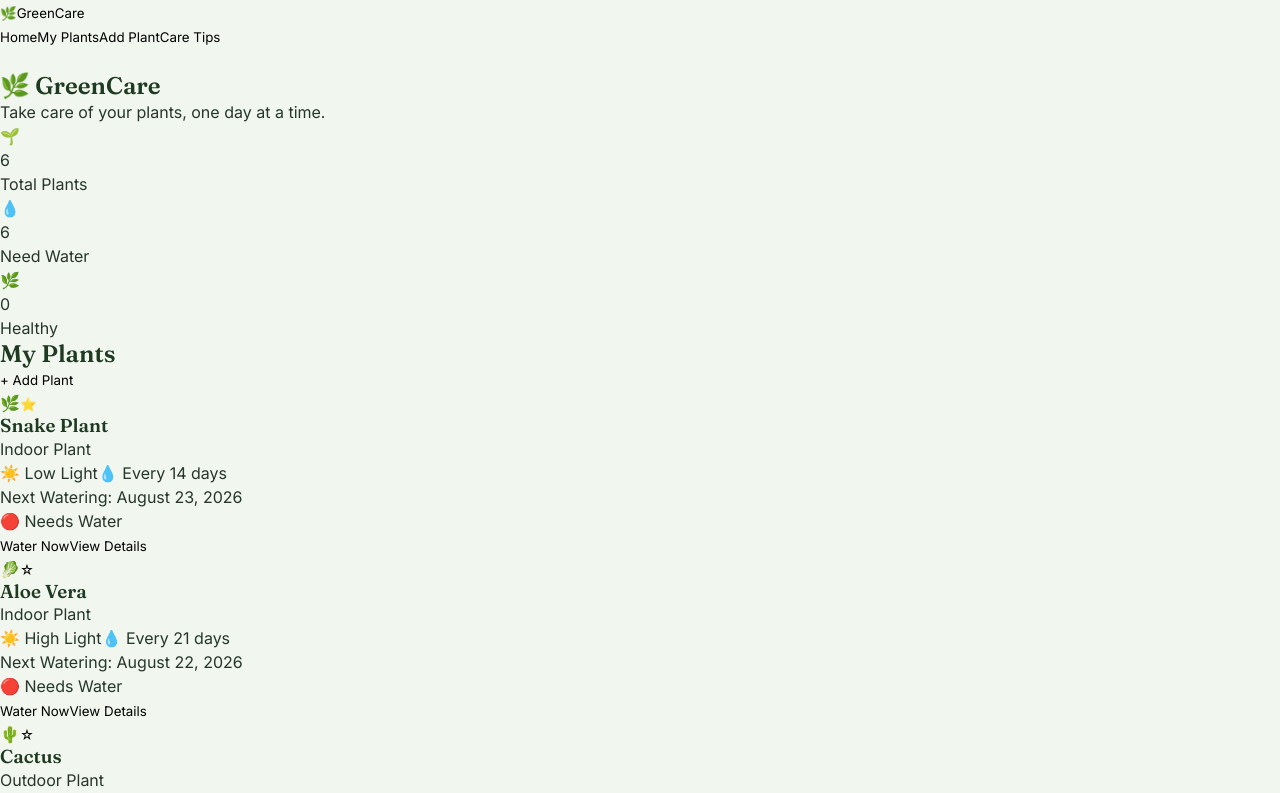
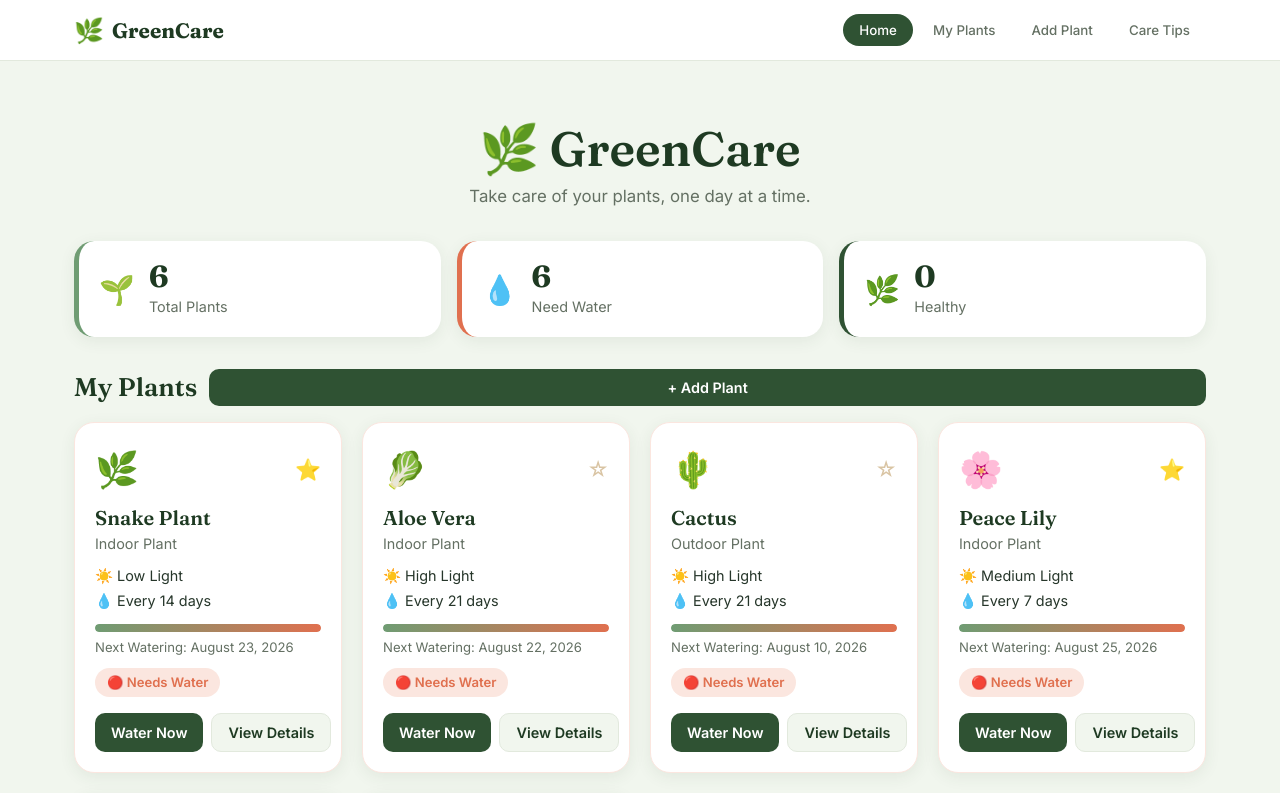
Before and after one commit to Menna-Abed/ITI-Summer-Training-Project, a React (Vite) app: page / in a window 1280 px wide. Shown: the top 793 px of the page. Built offline with nearby package versions, Linux system fonts and the light colour scheme.

Commit message:
Update style.css

```diff
--- a/src/styles/style.css
+++ b/src/styles/style.css
@@ -1,74 +1,610 @@
-
-:root {
-  --forest: #2f5233;
-  --forest-dark: #1e3a22;
-  --sage: #6f9c73;
-  --sage-light: #a8c6a5;
-  --mint-bg: #f1f6ee;
-  --cream: #f8f3e8;
-  --brown: #a67c52;
-  --brown-light: #d9c4a3;
-  --coral: #e0704f;
-  --coral-light: #fbe6df;
-  --white: #ffffff;
-  --text-dark: #26362a;
-  --text-muted: #647063;
-  --border-soft: #e2e9dd;
-  --shadow-soft: 0 4px 16px rgba(47, 82, 51, 0.08);
-  --shadow-lift: 0 10px 28px rgba(47, 82, 51, 0.16);
-  --radius-lg: 20px;
-  --radius-md: 14px;
-  --radius-sm: 10px;
-  --font-display: 'Fraunces', Georgia, serif;
-  --font-body: 'Inter', system-ui, -apple-system, sans-serif;
+.app {
+  min-height: 100vh;
+  display: flex;
+  flex-direction: column;
 }
 
-* {
-  box-sizing: border-box;
-  margin: 0;
-  padding: 0;
+.main-content {
+  flex: 1;
+  width: 100%;
+  max-width: 1180px;
+  margin: 0 auto;
+  padding: 32px 24px 64px;
 }
 
-html {
-  scroll-behavior: smooth;
+.page-narrow {
+  max-width: 640px;
+  margin: 0 auto;
 }
 
-body {
-  font-family: var(--font-body);
+.footer {
+  text-align: center;
+  padding: 20px;
+  color: var(--text-muted);
+  font-size: 0.85rem;
+  border-top: 1px solid var(--border-soft);
+  background: var(--white);
+}
+
+.navbar {
+  background: var(--white);
+  border-bottom: 1px solid var(--border-soft);
+  position: sticky;
+  top: 0;
+  z-index: 20;
+}
+
+.navbar-inner {
+  max-width: 1180px;
+  margin: 0 auto;
+  padding: 14px 24px;
+  display: flex;
+  align-items: center;
+  justify-content: space-between;
+}
+
+.navbar-brand {
+  display: flex;
+  align-items: center;
+  gap: 8px;
+  font-family: var(--font-display);
+  font-size: 1.3rem;
+  font-weight: 700;
+  color: var(--forest-dark);
+}
+
+.navbar-brand-icon {
+  font-size: 1.5rem;
+}
+
+.navbar-links {
+  display: flex;
+  gap: 4px;
+}
+
+.navbar-link {
+  padding: 8px 16px;
+  border-radius: 999px;
+  font-weight: 500;
+  color: var(--text-muted);
+  transition: background 0.18s ease, color 0.18s ease;
+}
+
+.navbar-link:hover {
+  background: var(--mint-bg);
+  color: var(--forest-dark);
+}
+
+.navbar-link-active {
+  background: var(--forest);
+  color: var(--white);
+}
+
+.navbar-link-active:hover {
+  background: var(--forest-dark);
+  color: var(--white);
+}
+
+.navbar-toggle {
+  display: none;
+  flex-direction: column;
+  gap: 5px;
+  padding: 8px;
+}
+
+.navbar-toggle span {
+  width: 22px;
+  height: 2px;
+  background: var(--forest-dark);
+  border-radius: 2px;
+}
+
+@media (max-width: 720px) {
+  .navbar-toggle {
+    display: flex;
+  }
+
+  .navbar-links {
+    position: absolute;
+    top: 100%;
+    left: 0;
+    right: 0;
+    background: var(--white);
+    flex-direction: column;
+    padding: 8px 16px 16px;
+    border-bottom: 1px solid var(--border-soft);
+    display: none;
+    box-shadow: var(--shadow-soft);
+  }
+
+  .navbar-links-open {
+    display: flex;
+  }
+
+  .navbar-link {
+    width: 100%;
+    text-align: left;
+  }
+}
+
+.hero {
+  text-align: center;
+  padding: 28px 16px 8px;
+}
+
+.hero h1 {
+  font-size: clamp(2.2rem, 5vw, 3rem);
+  margin-bottom: 8px;
+}
+
+.hero p {
+  color: var(--text-muted);
+  font-size: 1.05rem;
+}
+
+.section-header {
+  display: flex;
+  align-items: center;
+  justify-content: space-between;
+  gap: 12px;
+  margin: 32px 0 16px;
+  flex-wrap: wrap;
+}
+
+.section-header h2 {
+  font-size: 1.6rem;
+}
+
+.page-subtitle {
+  color: var(--text-muted);
+  margin-bottom: 20px;
+  margin-top: -8px;
+}
+
+.stats-grid {
+  display: grid;
+  grid-template-columns: repeat(3, 1fr);
+  gap: 16px;
+  margin-top: 24px;
+}
+
+.stat-card {
+  background: var(--white);
+  border-radius: var(--radius-lg);
+  padding: 20px;
+  display: flex;
+  align-items: center;
+  gap: 14px;
+  box-shadow: var(--shadow-soft);
+  border-left: 5px solid var(--sage);
+}
+
+.stat-thirsty {
+  border-left-color: var(--coral);
+}
+
+.stat-healthy {
+  border-left-color: var(--forest);
+}
+
+.stat-icon {
+  font-size: 1.8rem;
+}
+
+.stat-value {
+  font-family: var(--font-display);
+  font-size: 1.9rem;
+  font-weight: 700;
+  color: var(--forest-dark);
+  line-height: 1;
+}
+
+.stat-label {
+  color: var(--text-muted);
+  font-size: 0.9rem;
+  margin-top: 4px;
+}
+
+@media (max-width: 640px) {
+  .stats-grid {
+    grid-template-columns: 1fr;
+  }
+}
+
+.search-bar {
+  display: flex;
+  align-items: center;
+  gap: 10px;
+  background: var(--white);
+  border: 1px solid var(--border-soft);
+  border-radius: 999px;
+  padding: 10px 18px;
+  margin-bottom: 14px;
+}
+
+.search-bar input {
+  flex: 1;
+  border: none;
+  background: none;
+  outline: none;
+  color: var(--text-dark);
+}
+
+.search-clear {
+  color: var(--text-muted);
+  font-size: 0.9rem;
+}
+
+.filter-buttons {
+  display: flex;
+  flex-wrap: wrap;
+  gap: 8px;
+  margin-bottom: 24px;
+}
+
+.filter-btn {
+  padding: 8px 16px;
+  border-radius: 999px;
+  border: 1px solid var(--border-soft);
+  background: var(--white);
+  color: var(--text-muted);
+  font-size: 0.9rem;
+  font-weight: 500;
+  transition: all 0.18s ease;
+}
+
+.filter-btn:hover {
+  border-color: var(--sage);
+  color: var(--forest-dark);
+}
+
+.filter-btn-active {
+  background: var(--sage);
+  border-color: var(--sage);
+  color: var(--white);
+}
+
+.plant-grid {
+  display: grid;
+  grid-template-columns: repeat(auto-fill, minmax(260px, 1fr));
+  gap: 20px;
+}
+
+.plant-card {
+  background: var(--white);
+  border-radius: var(--radius-lg);
+  padding: 20px;
+  box-shadow: var(--shadow-soft);
+  border: 1px solid transparent;
+  transition: transform 0.18s ease, box-shadow 0.18s ease;
+  display: flex;
+  flex-direction: column;
+  gap: 10px;
+}
+
+.plant-card:hover {
+  transform: translateY(-4px);
+  box-shadow: var(--shadow-lift);
+}
+
+.plant-card-thirsty {
+  border-color: var(--coral-light);
+}
+
+.plant-card-top {
+  display: flex;
+  align-items: center;
+  justify-content: space-between;
+}
+
+.plant-card-icon {
+  font-size: 2.2rem;
+}
+
+.favorite-btn {
+  font-size: 1.3rem;
+  color: var(--brown-light);
+  transition: transform 0.15s ease;
+}
+
+.favorite-btn:hover {
+  transform: scale(1.15);
+}
+
+.favorite-btn-active {
+  color: #e0a72f;
+}
+
+.plant-card-name {
+  font-size: 1.25rem;
+}
+
+.plant-card-category {
+  color: var(--text-muted);
+  font-size: 0.9rem;
+  margin-top: -6px;
+}
+
+.plant-card-meta {
+  display: flex;
+  flex-direction: column;
+  gap: 4px;
+  font-size: 0.9rem;
+  color: var(--text-dark);
+}
+
+.growth-bar-wrap {
+  display: flex;
+  flex-direction: column;
+  gap: 6px;
+  margin-top: 2px;
+}
+
+.growth-bar-track {
+  width: 100%;
+  height: 8px;
+  border-radius: 999px;
+  background: var(--mint-bg);
+  overflow: hidden;
+}
+
+.growth-bar-fill {
+  height: 100%;
+  border-radius: 999px;
+  background: linear-gradient(90deg, var(--sage) 0%, var(--coral) 100%);
+  transition: width 0.3s ease;
+}
+
+.growth-bar-label {
+  font-size: 0.82rem;
+  color: var(--text-muted);
+}
+
+.status-badge {
+  align-self: flex-start;
+  padding: 5px 12px;
+  border-radius: 999px;
+  font-size: 0.82rem;
+  font-weight: 600;
+}
+
+.status-healthy {
+  background: #e5f2e3;
+  color: var(--forest);
+}
+
+.status-thirsty {
+  background: var(--coral-light);
+  color: var(--coral);
+}
+
+.plant-card-actions {
+  display: flex;
+  gap: 8px;
+  margin-top: auto;
+  padding-top: 6px;
+}
+
+.btn {
+  padding: 10px 16px;
+  border-radius: var(--radius-sm);
+  font-weight: 600;
+  font-size: 0.9rem;
+  transition: transform 0.15s ease, background 0.18s ease, box-shadow 0.18s ease;
+  white-space: nowrap;
+}
+
+.btn:hover {
+  transform: translateY(-1px);
+}
+
+.btn-primary {
+  background: var(--forest);
+  color: var(--white);
+  flex: 1;
+}
+
+.btn-primary:hover {
+  background: var(--forest-dark);
+  box-shadow: 0 6px 14px rgba(47, 82, 51, 0.25);
+}
+
+.btn-secondary {
+  background: var(--mint-bg);
+  color: var(--forest-dark);
+  flex: 1;
+  border: 1px solid var(--border-soft);
+}
+
+.btn-secondary:hover {
+  background: var(--sage-light);
+}
+
+.btn-danger {
+  background: var(--coral-light);
+  color: var(--coral);
+}
+
+.btn-danger:hover {
+  background: var(--coral);
+  color: var(--white);
+}
+
+.btn-full {
+  width: 100%;
+  margin-top: 8px;
+}
+
+.empty-state {
+  text-align: center;
+  background: var(--white);
+  border: 1px dashed var(--border-soft);
+  border-radius: var(--radius-lg);
+  padding: 48px 20px;
+  color: var(--text-muted);
+  display: flex;
+  flex-direction: column;
+  align-items: center;
+  gap: 14px;
+}
+
+.empty-state .btn {
+  flex: none;
+}
+
+.plant-form {
+  background: var(--white);
+  border-radius: var(--radius-lg);
+  padding: 28px;
+  box-shadow: var(--shadow-soft);
+  display: flex;
+  flex-direction: column;
+  gap: 18px;
+}
+
+.form-field {
+  display: flex;
+  flex-direction: column;
+  gap: 6px;
+}
+
+.form-field label {
+  font-weight: 600;
+  font-size: 0.9rem;
+  color: var(--forest-dark);
+}
+
+.form-field input,
+.form-field select,
+.form-field textarea {
+  border: 1px solid var(--border-soft);
+  border-radius: var(--radius-sm);
+  padding: 10px 14px;
   background: var(--mint-bg);
   color: var(--text-dark);
-  line-height: 1.5;
-
 }
 
-h1, h2, h3 {
-  font-family: var(--font-display);
-  color: var(--forest-dark);
-  font-weight: 600;
-  line-height: 1.15;
+.form-field input:focus,
+.form-field select:focus,
+.form-field textarea:focus {
+  border-color: var(--sage);
+  background: var(--white);
 }
 
-button {
-  font-family: inherit;
-  cursor: pointer;
-  border: none;
-  background: none;
+.form-field textarea {
+  resize: vertical;
 }
 
-input, select, textarea {
-  font-family: inherit;
-  font-size: 1rem;
+.form-error {
+  color: var(--coral);
+  font-size: 0.82rem;
 }
 
-a {
-  color: inherit;
+.link-back {
+  color: var(--sage);
+  font-weight: 600;
+  margin-bottom: 16px;
 }
 
-button:focus-visible,
-input:focus-visible,
-select:focus-visible,
-textarea:focus-visible,
-[tabindex]:focus-visible {
-  outline: 3px solid var(--sage);
-  outline-offset: 2px;
+.link-back:hover {
+  color: var(--forest);
 }
+
+.details-card {
+  background: var(--white);
+  border-radius: var(--radius-lg);
+  padding: 28px;
+  box-shadow: var(--shadow-soft);
+  display: flex;
+  flex-direction: column;
+  gap: 18px;
+}
+
+.details-header {
+  display: flex;
+  align-items: center;
+  gap: 16px;
+}
+
+.details-icon {
+  font-size: 3rem;
+}
+
+.details-header h1 {
+  font-size: 1.9rem;
+}
+
+.details-grid {
+  display: grid;
+  grid-template-columns: repeat(2, 1fr);
+  gap: 16px;
+  padding: 18px 0;
+  border-top: 1px solid var(--border-soft);
+  border-bottom: 1px solid var(--border-soft);
+}
+
+.details-grid dt {
+  font-size: 0.85rem;
+  color: var(--text-muted);
+  margin-bottom: 4px;
+}
+
+.details-grid dd {
+  font-weight: 600;
+  color: var(--forest-dark);
+}
+
+.details-notes h3 {
+  font-size: 1rem;
+  margin-bottom: 6px;
+}
+
+.details-notes p {
+  color: var(--text-dark);
+}
+
+.details-actions {
+  display: flex;
+  gap: 10px;
+  flex-wrap: wrap;
+}
+
+.details-actions .btn {
+  flex: 1;
+  min-width: 130px;
+}
+
+@media (max-width: 480px) {
+  .details-grid {
+    grid-template-columns: 1fr;
+  }
+}
+
+.tips-grid {
+  display: grid;
+  grid-template-columns: repeat(auto-fill, minmax(240px, 1fr));
+  gap: 18px;
+}
+
+.tip-card {
+  background: var(--cream);
+  border-radius: var(--radius-lg);
+  padding: 22px;
+  border: 1px solid var(--brown-light);
+}
+
+.tip-icon {
+  font-size: 1.8rem;
+  display: block;
+  margin-bottom: 8px;
+}
+
+.tip-title {
+  font-size: 1.05rem;
+  margin-bottom: 6px;
+}
+
+.tip-text {
+  color: var(--text-dark);
+  font-size: 0.92rem;
+}
```
